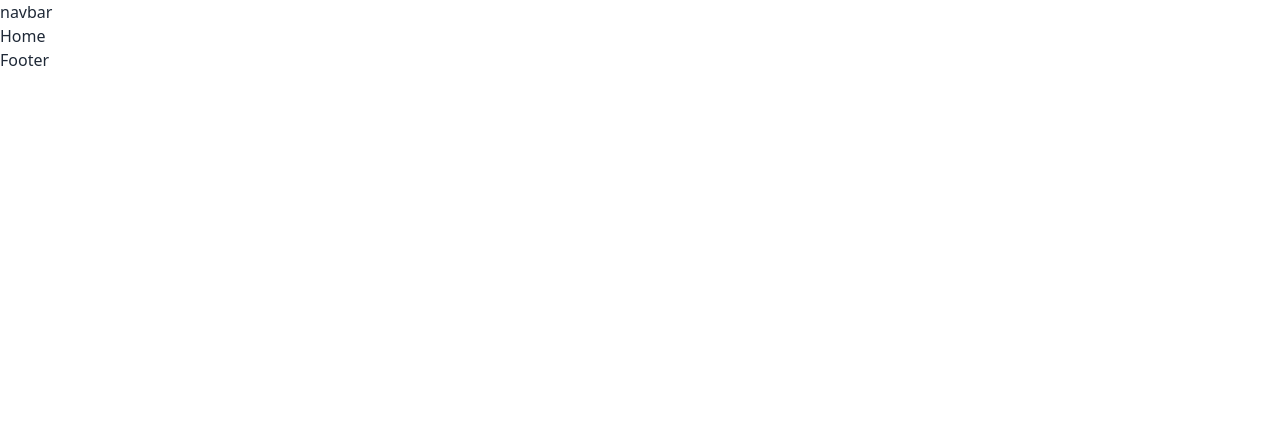
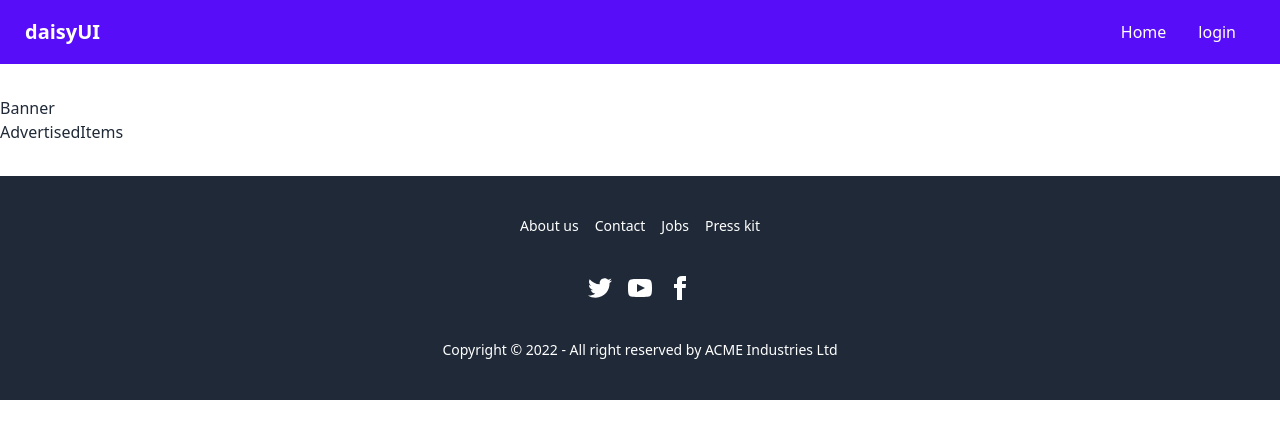
Before and after one commit to sumonkaysar/used-cars-mart-client, a React (Vite) app: page / in a window 1280 px wide. Shown: the top 438 px of the page. Built offline with nearby package versions, Linux system fonts and the light colour scheme.

Commit message:
Home page added

```diff
--- a/index.html
+++ b/index.html
@@ -1,5 +1,5 @@
 <!DOCTYPE html>
-<html lang="en">
+<html lang="en" data-theme="light">
   <head>
     <meta charset="UTF-8" />
     <link rel="icon" type="image/png" href="/logo.png" />
--- /dev/null
+++ b/postcss.config.cjs
@@ -0,0 +1,6 @@
+module.exports = {
+  plugins: {
+    tailwindcss: {},
+    autoprefixer: {},
+  },
+}
--- a/src/Layout/Root.jsx
+++ b/src/Layout/Root.jsx
@@ -7,7 +7,9 @@ const Root = () => {
   return (
     <div>
       <Navbar />
-      <Outlet />
+      <div className="pt-20 lg:pt-24 mb-5 lg:mb-8 container mx-auto">
+        <Outlet />
+      </div>
       <Footer />
     </div>
   );
--- /dev/null
+++ b/src/Pages/Home/AdvertisedItems/AdvertisedItems.jsx
@@ -0,0 +1,10 @@
+const AdvertisedItems = () => {
+
+  return (
+    <div>
+      AdvertisedItems
+    </div>
+  );
+}
+
+export default AdvertisedItems;
--- /dev/null
+++ b/src/Pages/Home/Banner/Banner.jsx
@@ -0,0 +1,10 @@
+const Banner = () => {
+
+  return (
+    <div>
+      Banner
+    </div>
+  );
+}
+
+export default Banner;
--- a/src/Pages/Home/Home.jsx
+++ b/src/Pages/Home/Home.jsx
@@ -1,8 +1,12 @@
+import AdvertisedItems from "./AdvertisedItems/AdvertisedItems";
+import Banner from "./Banner/Banner";
+
 const Home = () => {
 
   return (
     <div>
-      Home
+      <Banner />
+      <AdvertisedItems />
     </div>
   );
 }
--- a/src/Pages/Shared/Footer/Footer.jsx
+++ b/src/Pages/Shared/Footer/Footer.jsx
@@ -1,9 +1,26 @@
+import { Link } from "react-router-dom";
+
 const Footer = () => {
 
   return (
-    <div>
-      Footer
-    </div>
+      <footer className="footer footer-center p-10 bg-gray-800 text-white">
+        <div className="grid grid-flow-col gap-4">
+          <Link to="/" className="link link-hover">About us</Link>
+          <Link to="/" className="link link-hover">Contact</Link>
+          <Link to="/" className="link link-hover">Jobs</Link>
+          <Link to="/" className="link link-hover">Press kit</Link>
+        </div>
+        <div>
+          <div className="grid grid-flow-col gap-4">
+            <Link to="/"><svg xmlns="http://www.w3.org/2000/svg" width="24" height="24" viewBox="0 0 24 24" className="fill-current"><path d="M24 4.557c-.883.392-1.832.656-2.828.775 1.017-.609 1.798-1.574 2.165-2.724-.951.564-2.005.974-3.127 1.195-.897-.957-2.178-1.555-3.594-1.555-3.179 0-5.515 2.966-4.797 6.045-4.091-.205-7.719-2.165-10.148-5.144-1.29 2.213-.669 5.108 1.523 6.574-.806-.026-1.566-.247-2.229-.616-.054 2.281 1.581 4.415 3.949 4.89-.693.188-1.452.232-2.224.084.626 1.956 2.444 3.379 4.6 3.419-2.07 1.623-4.678 2.348-7.29 2.04 2.179 1.397 4.768 2.212 7.548 2.212 9.142 0 14.307-7.721 13.995-14.646.962-.695 1.797-1.562 2.457-2.549z"></path></svg></Link>
+            <Link to="/"><svg xmlns="http://www.w3.org/2000/svg" width="24" height="24" viewBox="0 0 24 24" className="fill-current"><path d="M19.615 3.184c-3.604-.246-11.631-.245-15.23 0-3.897.266-4.356 2.62-4.385 8.816.029 6.185.484 8.549 4.385 8.816 3.6.245 11.626.246 15.23 0 3.897-.266 4.356-2.62 4.385-8.816-.029-6.185-.484-8.549-4.385-8.816zm-10.615 12.816v-8l8 3.993-8 4.007z"></path></svg></Link>
+            <Link to="/"><svg xmlns="http://www.w3.org/2000/svg" width="24" height="24" viewBox="0 0 24 24" className="fill-current"><path d="M9 8h-3v4h3v12h5v-12h3.642l.358-4h-4v-1.667c0-.955.192-1.333 1.115-1.333h2.885v-5h-3.808c-3.596 0-5.192 1.583-5.192 4.615v3.385z"></path></svg></Link>
+          </div>
+        </div>
+        <div>
+          <p>Copyright © 2022 - All right reserved by ACME Industries Ltd</p>
+        </div>
+      </footer>
   );
 }
 
--- a/src/Pages/Shared/Navbar/Navbar.jsx
+++ b/src/Pages/Shared/Navbar/Navbar.jsx
@@ -1,9 +1,33 @@
+import { Link } from "react-router-dom";
+
 const Navbar = () => {
 
+  const menuItem = <>
+    <li><Link to='/'>Home</Link></li>
+    <li><Link to='/login'>login</Link></li>
+  </>
+
   return (
-    <div>
-      navbar
-    </div>
+    <nav className="bg-primary text-primary-content fixed w-full">
+      <div className="navbar container mx-auto">
+        <div className="navbar-start">
+          <a className="btn btn-ghost normal-case text-xl">daisyUI</a>
+        </div>
+        <div className="navbar-end hidden lg:flex">
+          <ul className="menu menu-horizontal p-0">
+            {menuItem}
+          </ul>
+        </div>
+        <div className="dropdown ml-auto mr-5">
+          <label tabIndex={0} className="btn btn-ghost lg:hidden">
+            <svg xmlns="http://www.w3.org/2000/svg" className="h-5 w-5" fill="none" viewBox="0 0 24 24" stroke="currentColor"><path strokeLinecap="round" strokeLinejoin="round" strokeWidth="2" d="M4 6h16M4 12h8m-8 6h16" /></svg>
+          </label>
+          <ul tabIndex={0} className="menu menu-compact dropdown-content mt-3 p-2 shadow rounded-box w-52 right-2 bg-primary">
+            {menuItem}
+          </ul>
+        </div>
+      </div>
+    </nav>
   );
 }
 
--- a/tailwind.config.cjs
+++ b/tailwind.config.cjs
@@ -1,6 +1,8 @@
 /** @type {import('tailwindcss').Config} */
 module.exports = {
-  content: ["./src/**/*.{html,js}"],
+  content: [
+    "./src/**/*.{js,jsx,ts,tsx}",
+  ],
   theme: {
     extend: {},
   },
```
